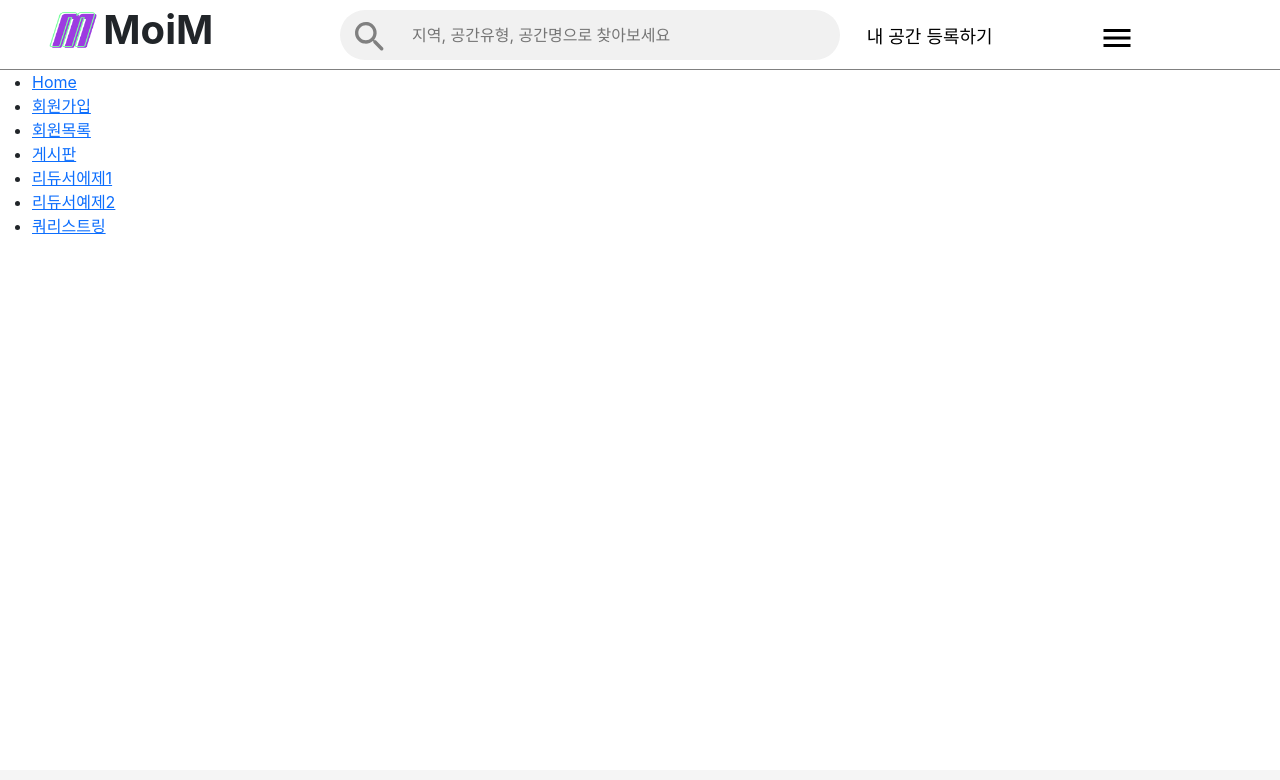
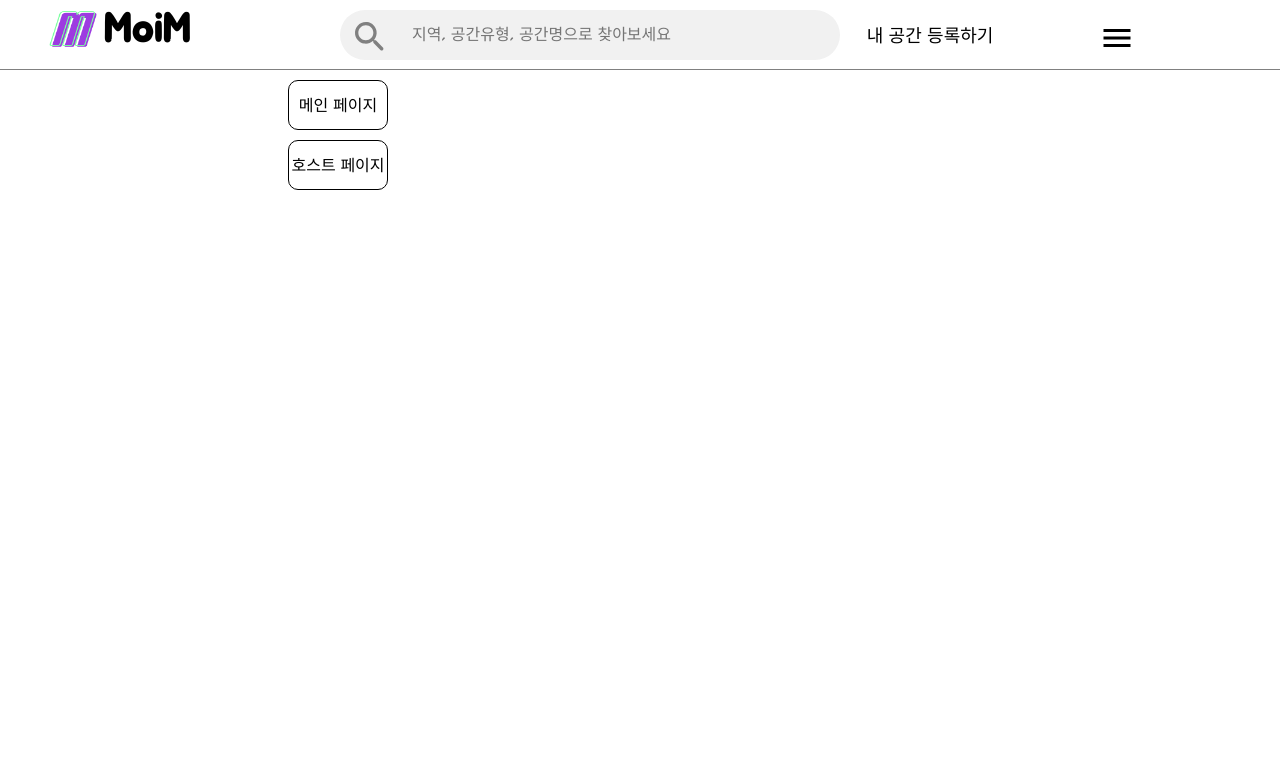
Before and after one commit to nakimminsung/moim_front, a React (Create React App) app: page / in a window 1280 px wide. Shown: the top 780 px of the page. Built offline with nearby package versions, Linux system fonts and the light colour scheme; a web font is replaced by a local one.

Commit message:
layout save

```diff
--- a/src/pages/layout/Header.css
+++ b/src/pages/layout/Header.css
@@ -44,3 +44,12 @@
 	color: black;
 	cursor: pointer;
 }
+
+.logoLink {
+	text-decoration: none;
+	color: black;
+}
+
+.logoLink:hover {
+	color: black;
+}
--- a/src/pages/layout/Header.js
+++ b/src/pages/layout/Header.js
@@ -15,10 +15,18 @@ function header(props) {
 						width: '300px',
 					}}
 				>
-					<span style={{cursor: 'pointer'}}>
-						<img className='headerLogo' alt='' src={mlogo} />
-						<b style={{fontSize: '40px'}}>MoiM</b>
-					</span>
+					<NavLink to={'/'} className='logoLink'>
+						<span className='logo_span' style={{cursor: 'pointer'}}>
+							<img className='headerLogo' alt='' src={mlogo} />
+							<b
+								style={{
+									fontSize: '40px',
+								}}
+							>
+								MoiM
+							</b>
+						</span>
+					</NavLink>
 				</div>
 
 				<div className='headerSearch'>
--- a/src/pages/layout/Layout.css
+++ b/src/pages/layout/Layout.css
@@ -7,6 +7,10 @@
 .layContent {
 	height: 100%;
 	min-height: 700px;
+
+	margin-top: 10px;
+	margin-left: 20%;
+	margin-right: 20%;
 }
 
 .layFooter {
--- a/src/pages/layout/Layout.js
+++ b/src/pages/layout/Layout.js
@@ -8,8 +8,8 @@ function layout(props) {
 		<div className='layout'>
 			<Header />
 
-			<main className='layContent'>
-				<div>{props.children}</div>
+			<main>
+				<div className='layContent'>{props.children}</div>
 			</main>
 
 			<Footer />
--- /dev/null
+++ b/src/pages/main/MainPage.css
@@ -0,0 +1,35 @@
+* {
+	font-family: 'Jua';
+}
+
+ul.main {
+	list-style: none;
+}
+
+ul.main li {
+	/* float: left; */
+	width: 100px;
+	height: 50px;
+	line-height: 50px;
+	border: 1px solid black;
+	text-align: center;
+	font-size: 16px;
+	margin-right: 10px;
+	margin-bottom: 10px;
+	border-radius: 10px;
+}
+
+ul.main li a {
+	text-decoration: none;
+	color: black;
+	cursor: pointer;
+}
+
+ul.main li:hover {
+	background-color: lightgray;
+	box-shadow: 5px 5px 5px gray;
+}
+
+ul.main li a:hover {
+	color: black;
+}
--- a/src/pages/main/MainPage.js
+++ b/src/pages/main/MainPage.js
@@ -1,37 +1,16 @@
 import React from 'react';
 import {NavLink} from 'react-router-dom';
-import './Main.css';
-import Layout from '../layout/Layout';
+import './MainPage.css';
 
 function mainpage(props) {
 	return (
 		<div>
-			<ul className='menu'>
+			<ul className='main'>
 				<li>
-					<NavLink to={'/'}>Home</NavLink>
+					<NavLink to={'/'}>메인 페이지</NavLink>
 				</li>
 				<li>
-					<NavLink to={'/member/form'}>회원가입</NavLink>
-				</li>
-				<li>
-					<NavLink to={'/member/list'}>회원목록</NavLink>
-				</li>
-				<li>
-					<NavLink to={'/board/list'}>게시판</NavLink>
-				</li>
-
-				<li>
-					<NavLink to={'/reducer1'}>리듀서에제1</NavLink>
-				</li>
-
-				<li>
-					<NavLink to={'/reducer2'}>리듀서예제2</NavLink>
-				</li>
-
-				<li>
-					<NavLink to={'/qstring?color=red&name=lee&addr=seoul'}>
-						쿼리스트링
-					</NavLink>
+					<NavLink to={'/host/slist'}>호스트 페이지</NavLink>
 				</li>
 			</ul>
 		</div>
```
Also changed, not shown: src/pages/main/Main.css (deleted).
